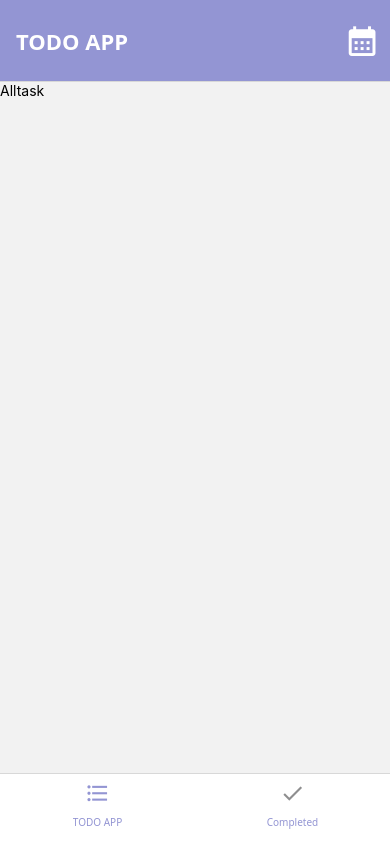
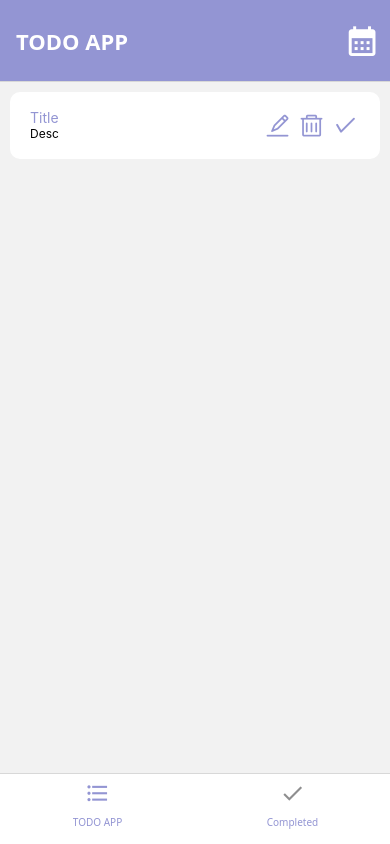
Before and after one commit to JAMSHED-ALI-1/TodoApp, a React Native app: screen /Bottom in a window 390 px wide. Built offline with nearby package versions, Linux system fonts and the light colour scheme.

Commit message:
first merge

```diff
--- a/App.jsx
+++ b/App.jsx
@@ -1,14 +1,15 @@
 // In App.js in a new project
 
 import * as React from 'react';
-import { NavigationContainer } from '@react-navigation/native';
+import {NavigationContainer} from '@react-navigation/native';
 import Rootstack from './src/navigator/Rootstack';
-import { StatusBar } from 'react-native';
+import {StatusBar} from 'react-native';
+import {COLORS} from './src/styles/colors';
 
 export default function App() {
   return (
-    <NavigationContainer >
-      <StatusBar barStyle={'dark-content'} backgroundColor={'pink'}/>
+    <NavigationContainer>
+      <StatusBar barStyle={'dark-content'} backgroundColor={COLORS.primary} />
       <Rootstack />
     </NavigationContainer>
   );
--- a/src/components/TasksList.jsx
+++ b/src/components/TasksList.jsx
@@ -1,14 +1,52 @@
-import { StyleSheet, Text, View } from 'react-native'
-import React from 'react'
+import {FlatList, StyleSheet, Text, View} from 'react-native';
+import React from 'react';
+import Icon from 'react-native-vector-icons/AntDesign';
+import {COLORS} from '../styles/colors';
 
-const TasksList = () => {
+const TasksList = ({data}) => {
+  const renderList = ({item}) => (
+    <View style={styles.iconRow}>
+      <View>
+        <Text style={styles.title}>Title</Text>
+        <Text style={styles.desc}>Desc</Text>
+      </View>
+      <View style={{...styles.iconRow, gap: '12%'}}>
+        <Icon name="edit" size={25} color={COLORS.primary} />
+        <Icon name="delete" size={25} color={COLORS.primary} />
+        <Icon name="check" size={25} color={COLORS.primary} />
+      </View>
+    </View>
+  );
+
   return (
-    <View>
-      <Text>TasksList</Text>
+    <View style={{flex: 1, padding: 10}}>
+      <FlatList
+        data={data}
+        renderItem={renderList}
+        keyExtractor={item => item?.id?.toString()}
+      />
     </View>
-  )
-}
+  );
+};
 
-export default TasksList
+export default TasksList;
 
-const styles = StyleSheet.create({})
+const styles = StyleSheet.create({
+  iconRow: {
+    flexDirection: 'row',
+    justifyContent: 'space-between',
+    alignItems: 'center',
+    paddingHorizontal: 20,
+    paddingVertical: 10,
+    backgroundColor: '#fff',
+    borderRadius: 10,
+  },
+  title: {
+    fontSize: 14,
+    color: COLORS.primary,
+  },
+  desc: {
+    fontSize: 12,
+    color: 'black',
+  },
+});
--- a/src/navigator/Bottom.jsx
+++ b/src/navigator/Bottom.jsx
@@ -1,50 +1,82 @@
-import { StyleSheet, Text, View } from 'react-native'
-import React from 'react'
-import { createBottomTabNavigator } from '@react-navigation/bottom-tabs';
+import {View, Platform, StyleSheet, Text} from 'react-native';
+import {useLinkBuilder, useTheme} from '@react-navigation/native';
+import {PlatformPressable} from '@react-navigation/elements';
+import TasksList from '../components/TasksList';
+
+import React from 'react';
+import {createBottomTabNavigator} from '@react-navigation/bottom-tabs';
 import MaterialIcons from 'react-native-vector-icons/MaterialIcons';
-import { moderateScale } from '../styles/responsiveSize';
-import { COLORS } from '../styles/colors';
+import {moderateScale} from '../styles/responsiveSize';
+import {COLORS} from '../styles/colors';
 import Alltask from '../screens/Alltask';
 import Completed from '../screens/Completed';
 const Tab = createBottomTabNavigator();
+
 const Bottom = () => {
   return (
-    <Tab.Navigator screenOptions={{
-        tabBarStyle:{backgroundColor:COLORS.whiteColor,height:moderateScale(70)},
-        tabBarLabelStyle:{color:COLORS.primary,paddingVertical:moderateScale(8),fontWeight:'500'},
-        tabBarActiveTintColor:COLORS.primary
+    <Tab.Navigator
+      screenOptions={{
+        tabBarStyle: {
+          backgroundColor: COLORS.whiteColor,
+          height: moderateScale(70),
+        },
+        tabBarLabelStyle: {
+          color: COLORS.primary,
+          paddingVertical: moderateScale(8),
+          fontWeight: '500',
+        },
+        tabBarActiveTintColor: COLORS.primary,
+      }}>
+      <Tab.Screen
+        name="All Task"
+        component={Alltask}
+        options={{
+          tabBarIcon: ({color, size}) => (
+            <MaterialIcons
+              name="format-list-bulleted"
+              size={moderateScale(25)}
+              color={color}
+            />
+          ),
 
-    }}
-    >
-
-      <Tab.Screen name="All Task" component={Alltask} options={{
-        tabBarIcon:({color,size})=>(
-            <MaterialIcons name="format-list-bulleted"  size={moderateScale(25)} color={color} />
-        ),
-
-        headerRight:()=>(
+          headerRight: () => (
             <MaterialIcons
               name="calendar-month"
               size={moderateScale(35)}
               color={COLORS.whiteColor}
-              style={{ marginRight: moderateScale(10), }}
+              style={{marginRight: moderateScale(10)}}
               onPress={() => alert('Search Pressed')}
             />
-        ),
-        headerStyle:{backgroundColor:COLORS.primary,height:moderateScale(80)},
-        title:'TODO APP',
-        headerTitleStyle:{color:COLORS.whiteColor,fontSize:22,fontWeight:'600'}
+          ),
+          headerStyle: {
+            backgroundColor: COLORS.primary,
+            height: moderateScale(80),
+          },
+          title: 'TODO APP',
+          headerTitleStyle: {
+            color: COLORS.whiteColor,
+            fontSize: 22,
+            fontWeight: '600',
+          },
+        }}
+      />
+      <Tab.Screen
+        name="Completed"
+        component={Completed}
+        options={{
+          tabBarIcon: ({color, size}) => (
+            <MaterialIcons
+              name="check"
+              size={moderateScale(25)}
+              color={color}
+            />
+          ),
+        }}
+      />
+    </Tab.Navigator>
+  );
+};
 
-      }}/>
-      <Tab.Screen name="Completed" component={Completed} options={{
-        tabBarIcon:({color,size})=>(
-            <MaterialIcons name='check'  size={moderateScale(25)} color={color}/>
-        )
-      }} />
-    </Tab.Navigator>
-  )
-}
+export default Bottom;
 
-export default Bottom
-
-const styles = StyleSheet.create({})
+const styles = StyleSheet.create({});
--- a/src/screens/Alltask.jsx
+++ b/src/screens/Alltask.jsx
@@ -1,14 +1,15 @@
-import { StyleSheet, Text, View } from 'react-native'
-import React from 'react'
+import {StyleSheet, Text, View} from 'react-native';
+import React from 'react';
+import TasksList from '../components/TasksList';
 
 const Alltask = () => {
   return (
-    <View>
-      <Text>Alltask</Text>
+    <View style={{flex: 1}}>
+      <TasksList data={[1]} />
     </View>
-  )
-}
+  );
+};
 
-export default Alltask
+export default Alltask;
 
-const styles = StyleSheet.create({})
+const styles = StyleSheet.create({});
```
Also changed, not shown: src/styles/colors.jsx (+8 -9 lines).
